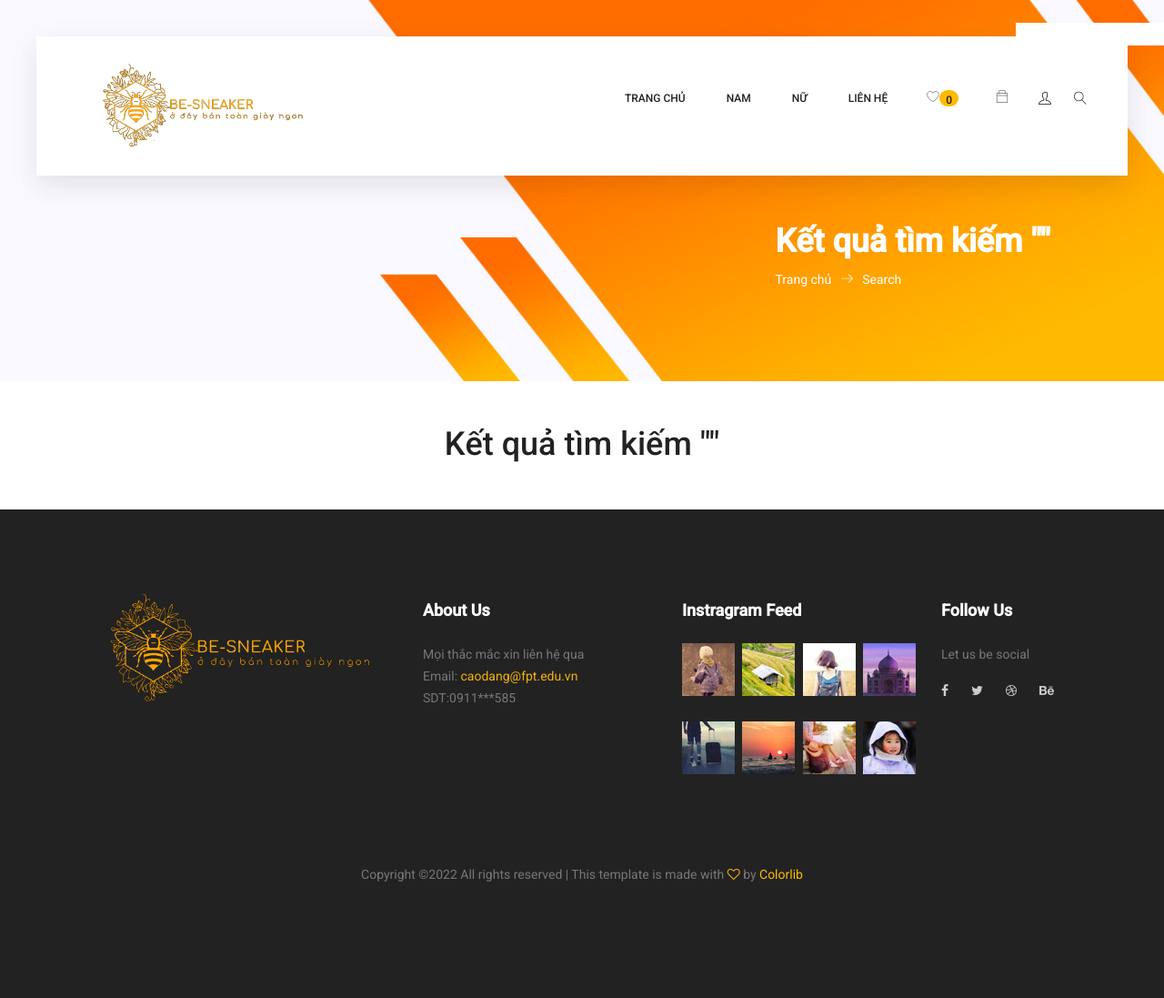
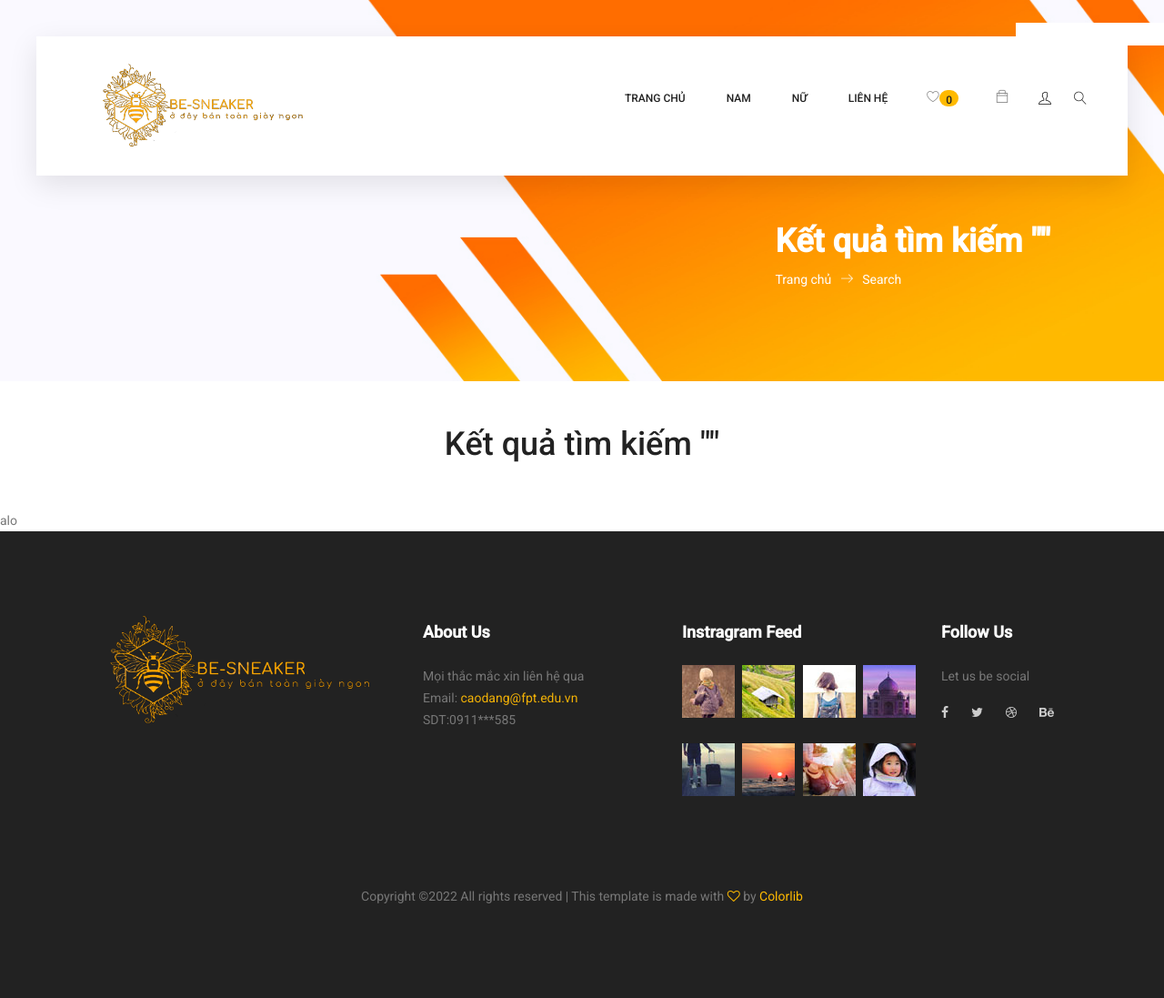
Before and after one commit to phantheanhdev/du-an-1-fpoly, a PHP site: page /index.php?act=search_pr in a window 1280 px wide; the page is wider, and only the part inside the window is pictured. Shown: that part at 91% size. Before the commit the page ends 969 px from the top of that part, so only its background shows below. Run offline with PHP 8.4, Linux system fonts and the light colour scheme; data that the repository does not hold is empty; some libraries are stand-ins or nearby versions.

Commit message:
Update search_pr.php

```diff
--- a/view/search_pr.php
+++ b/view/search_pr.php
@@ -78,3 +78,5 @@
         </div>
     </div>
 </div>
+
+alo
```
